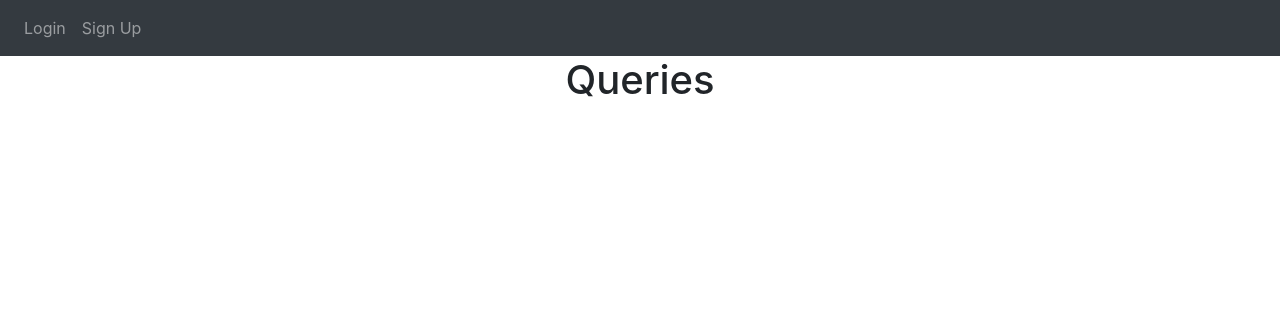
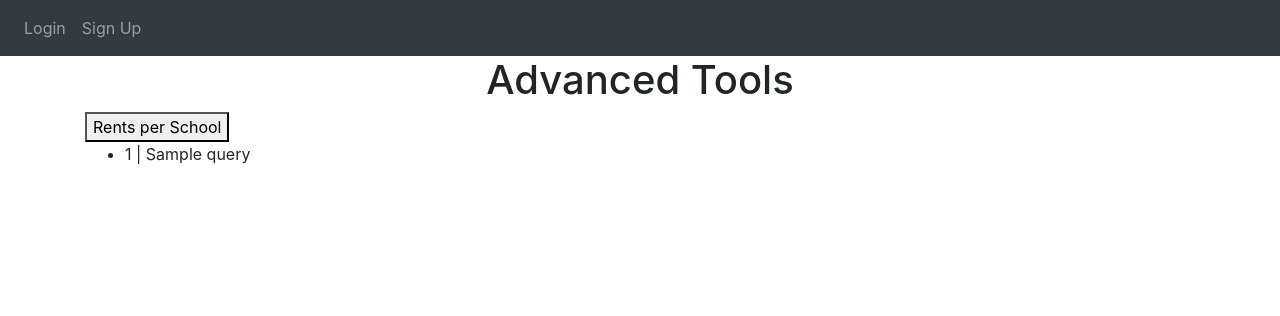
Before and after one commit to Se7enBit/DatabasesProject, a Flask app: template website/templates/queries.html in a window 1280 px wide. Shown: the top 316 px of the page. Run offline with Flask 3, Linux system fonts and the light colour scheme; the template is opened without the code that fills it: most values are stand-ins (such as "Sample title", 1, 10 or a date in 2020); some libraries are stand-ins or nearby versions.

Commit message:
created run-query route and webpage

```diff
--- a/website/__init__.py
+++ b/website/__init__.py
@@ -25,6 +25,8 @@ login_manager.login_view = "auth.login"
 
 from .views import views
 from .auth import auth
+from .queries import queries
 
 app.register_blueprint(views, url_prefix="/")
 app.register_blueprint(auth, url_prefix="/")
+app.register_blueprint(queries, url_prefix="/")
--- a/website/templates/books.html
+++ b/website/templates/books.html
@@ -16,7 +16,7 @@
       />
     </div>
     <div>
-      <h4>{{ row[0] }}</h4>
+      <h4><a href="/books/{{row[3]}}">{{ row[0] }}</a></h4>
       <p>Number of Copies: {{ row[1] }}</p>
     </div>
   </li>
--- a/website/templates/queries.html
+++ b/website/templates/queries.html
@@ -1,4 +1,22 @@
 {% extends "base.html" %}{% block title %}Queries{% endblock %} {% block content
 %}
-<h1 align="center">Queries</h1>
+<h1 align="center">Advanced Tools</h1>
+<form
+  action="/run-query"
+  method="post"
+>
+  <button
+    type="submit"
+    name="query1.1"
+  >
+    Rents per School
+  </button>
+</form>
+
+<ul>
+  {% if query1_1 %} {% for query in query1_1 %}
+  <li>{{query[0]}} | {{query [1]}}</li>
+  {% endfor %} {% endif %}
+</ul>
+
 {% endblock %}
```
Also changed, not shown: website/queries.py (added, +17 -0 lines).
